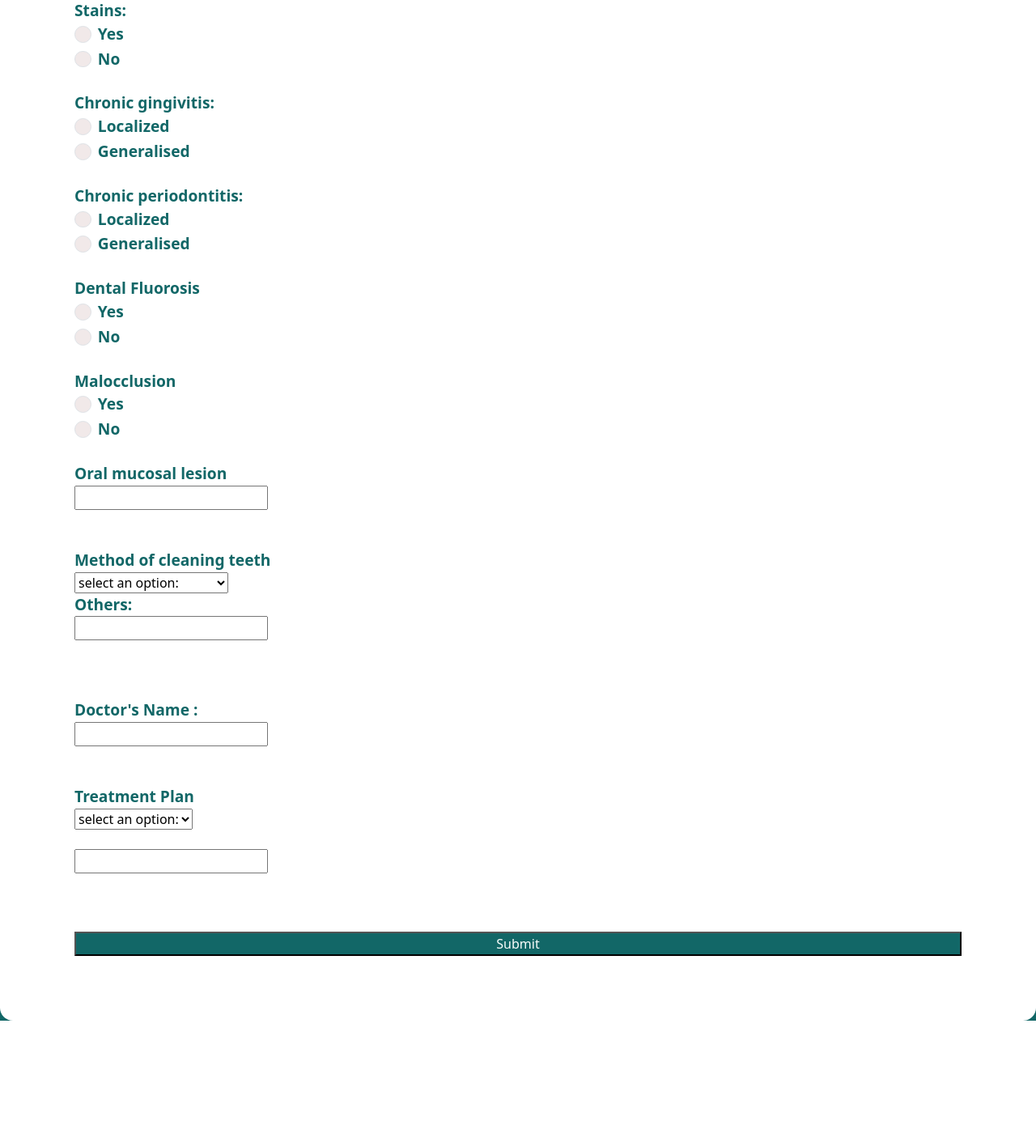
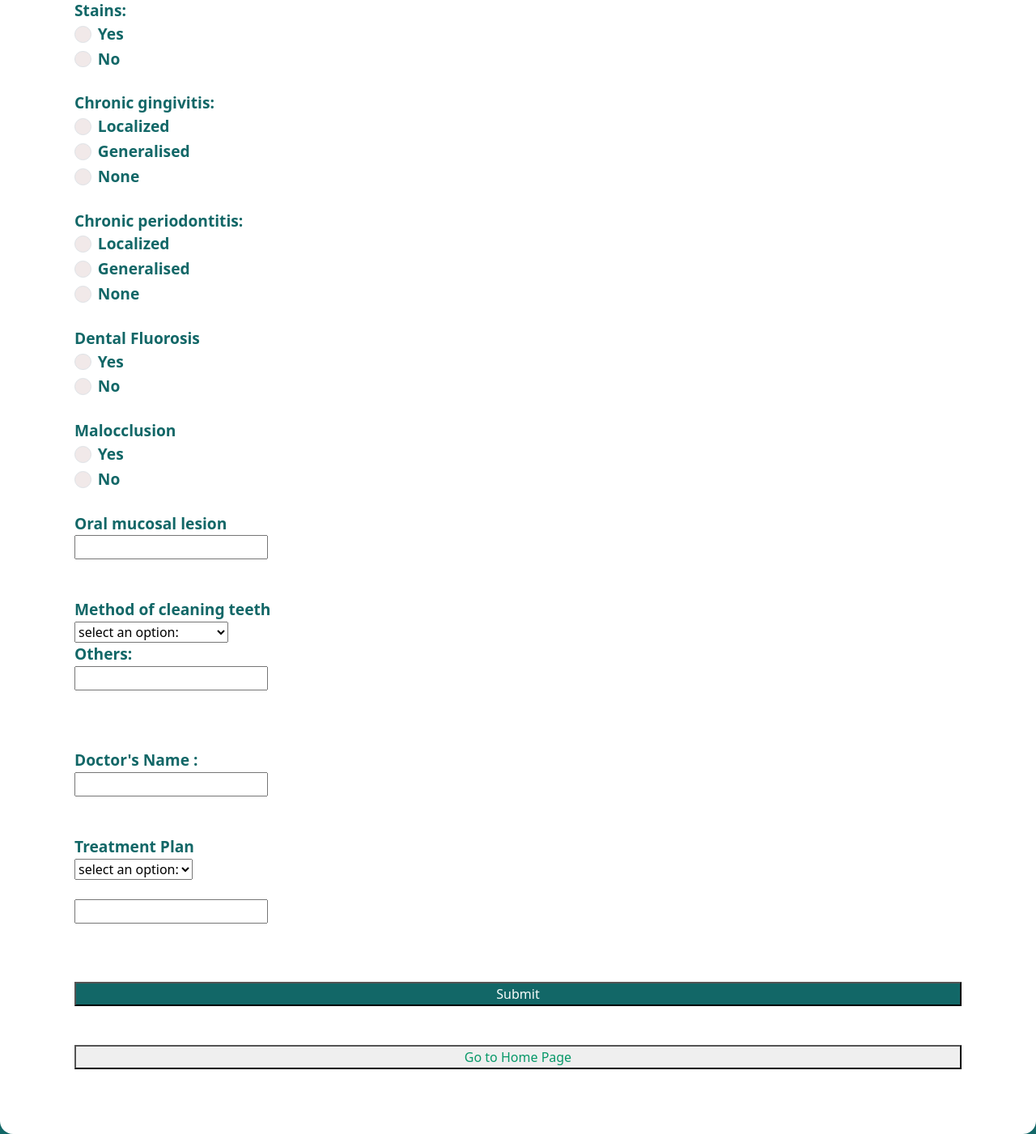
Before and after one commit to Adarsh-singh-2002/SRM_dental_patients, a Flask app: page /form.html in a window 1280 px wide. Shown: the part 2848-4249 px from the top of the page at 81% size. Before the commit the page ends 4109 px from the top, so only its background shows below. Run offline with Flask 3, Linux system fonts and the light colour scheme.

Commit message:
modifications

```diff
--- a/app.py
+++ b/app.py
@@ -8,6 +8,18 @@
 currentdirectory = os.path.dirname(os.path.abspath(__file__))
 
 app = Flask(__name__, template_folder='templates')
+
+conn = sqlite3.connect('patient.db') # create a database if it does not exist
+c = conn.cursor()
+
+# create a table if it does not exist
+c.execute('''CREATE TABLE IF NOT EXISTS Patients
+            (Patient_id TEXT,Organised_By TEXT,Department TEXT, DateOfVisit TEXT, Place TEXT,District TEXT,Name_Of_Patient TEXT, Age TEXT,Contact TEXT,Education TEXT, Gender TEXT,Income TEXT, Cheif_Complaint TEXT, Diabetes TEXT, HyperTension TEXT, Thyroid_Disorders TEXT, Cardiovascular_Diseases TEXT, Respiratory_diseases TEXT, Bleeding_Disorders TEXT,Others_past TEXT,past_dental_visit TEXT, Smoking TEXT, Alcohol TEXT,smokeless TEXT,Others_habits TEXT,  decayed_tooth TEXT, missing_tooth TEXT, filled_tooth TEXT, pain_in_tooth TEXT, fractured_tooth TEXT, mobility_tooth TEXT, others TEXT, Calculus TEXT, Stains TEXT, Gingivitis TEXT, Periodontitis TEXT, dental_fluorosis TEXT, malocclusion TEXT, oral_muscosal_lesion TEXT,cleaning TEXT,Others_method TEXT, Doctors_name TEXT, treatment_done TEXT, expalnation TEXT)''')
+
+
+
+
+
 
 @app.route('/')
 def home():
@@ -34,7 +46,6 @@
     gender = request.form.get('gender',None)
     income = request.form.get('income',None)
     complaint = request.form.get('complaint',None)
-    # past_medical_history = request.form.get('history')
 
     Diabetes = request.form.get('Diabetes',None)
     HyperTension = request.form.get('HyperTension',None)
@@ -63,22 +74,15 @@
     Others = request.form.get('Others',None)
 
 
-
-    # gingiva = request.form.get('gingiva')
-
     Calculus = request.form.get('Calculus',None)
     Stains = request.form.get('Stains',None)
     gingivitis = request.form.get('gingivitis',None)
     periodontitis = request.form.get('periodontitis',None)
 
 
-
-
-    # description = request.form.get('comment')
     dental_fluorosis = request.form.get('floro',None)
     malocclusion = request.form.get('malo',None)
     oral_muscosal_lesion = request.form.get('masc',None)
-    # condition = request.form.get('condition')
 
     cleaning = request.form.get('cleaning',None)
     Others_method = request.form.get('Others_method',None)
@@ -88,16 +92,9 @@
     treatment_done = request.form.get('treatment',None)
     explanation = request.form.get('explanation',None)
 
+    conn = sqlite3.connect('patient.db') # create a database if it does not exist
 
-
-    conn = sqlite3.connect('patient.db') # create a database if it does not exist
     c = conn.cursor()
-
-    # c.execute("DROP TABLE Patients")
-
-    # create a table if it does not exist
-    c.execute('''CREATE TABLE IF NOT EXISTS Patients
-                (Patient_id TEXT,Organised_By TEXT,Department TEXT, DateOfVisit TEXT, Place TEXT,District TEXT,Name_Of_Patient TEXT, Age TEXT,Contact TEXT,Education TEXT, Gender TEXT,Income TEXT, Cheif_Complaint TEXT, Diabetes TEXT, HyperTension TEXT, Thyroid_Disorders TEXT, Cardiovascular_Diseases TEXT, Respiratory_diseases TEXT, Bleeding_Disorders TEXT,Others_past TEXT,past_dental_visit TEXT, Smoking TEXT, Alcohol TEXT,smokeless TEXT,Others_habits TEXT,  decayed_tooth TEXT, missing_tooth TEXT, filled_tooth TEXT, pain_in_tooth TEXT, fractured_tooth TEXT, mobility_tooth TEXT, others TEXT, Calculus TEXT, Stains TEXT, Gingivitis TEXT, Periodontitis TEXT, dental_fluorosis TEXT, malocclusion TEXT, oral_muscosal_lesion TEXT,cleaning TEXT,Others_method TEXT, Doctors_name TEXT, treatment_done TEXT, expalnation TEXT)''')
 
     # insert data into the table
     c.execute("INSERT INTO Patients VALUES (?,?,?,?,?,?,?,?,?,?,?,?,?,?,?,?,?,?,?,?,?,?,?,?,?,?,?,?,?,?,?,?,?,?,?,?,?,?,?,?,?,?,?,?)",(id,organisedBy,department,date,place,district,name,age,contact,education,gender,income,complaint,Diabetes,HyperTension,Thyroid,Cardiovascular,Respiratory,Bleeding,Others_past,past_dental_visit,smoking,Alcohol,smokeless,Others_habits,decayed,missing,filled,pain,fractured,mobility,Others,Calculus,Stains,gingivitis,periodontitis,dental_fluorosis,malocclusion,oral_muscosal_lesion,cleaning,Others_method,Doctors_name,treatment_done,explanation))
--- a/templates/form.html
+++ b/templates/form.html
@@ -4,7 +4,7 @@
     <meta charset="UTF-8">
     <meta http-equiv="X-UA-Compatible" content="IE=edge">
     <meta name="viewport" content="width=device-width, initial-scale=1.0">
-    <title>Document</title>
+    <title>Patient Details</title>
     <link rel="stylesheet" href="/static/css/style1.css">
     <link href="https://cdn.jsdelivr.net/npm/bootstrap@5.3.0-alpha1/dist/css/bootstrap.min.css" rel="stylesheet" integrity="sha384-GLhlTQ8iRABdZLl6O3oVMWSktQOp6b7In1Zl3/Jr59b6EGGoI1aFkw7cmDA6j6gD" crossorigin="anonymous">
 
@@ -22,31 +22,17 @@
             </div>
             <br>
             <div class="col-sm-3">
-              <select id="history" name="department" required onchange="toggleOrganisedByInput()">
-                <option value="">select an option:</option>
+              <select id="Organised_By" name="Organised_By" required onchange="toggleOrganisedByInput()">
+                <option value="None">select an option:</option>
                 <option value="Public Health Dentistry">Public Health Dentistry:</option>
                 <option value="Others">Others:</option>
                 </select>
               <br>
               <label htmlFor="">Department</label>
-              <input type="text" id="Organised_By" name="Organised_By" class="form-control" style="display: none;"/>
+              <input type="text" id="department" name="department" class="form-control" style="display: none;"/>
 
               <br/>
             </div>
-          <!-- <label for="firstField">First Field:</label>
-    <select id="firstField" onchange="toggleField()">
-    <option value="">Select an option</option>
-    <option value="specificValue">Specific Value</option>
-    <option value="otherValue">Other Value</option>
-  </select>
-
-  <br><br>
-
-  <div id="secondField" style="display: none;">
-    <label for="secondField">Second Field:</label>
-    <input type="text" id="secondField" name="secondField">
-  </div> -->
-
 
           </div>
             <br>
@@ -368,6 +354,10 @@
               <input class="form-check-input form-control-input" type="radio" id="visit2" name="gingivitis" value="Generalised" required>
               <label class="form-check-label" for="visit2">Generalised</label>
             </div>
+            <div class="form-check">
+              <input class="form-check-input form-control-input" type="radio" id="visit3" name="gingivitis" value="Neither_Localized_nor_Generalised" required>
+              <label class="form-check-label" for="visit2">None</label>
+            </div>
           </div>
           <br>
 
@@ -380,6 +370,10 @@
             <div class="form-check">
               <input class="form-check-input form-control-input" type="radio" id="visit2" name="periodontitis" value="Generalised" required/>
               <label class="form-check-label" for="visit2">Generalised</label>
+            </div>
+            <div class="form-check">
+              <input class="form-check-input form-control-input" type="radio" id="visit3" name="periodontitis" value="Neither_Localized_nor_Generalised" required/>
+              <label class="form-check-label" for="visit2">None</label>
             </div>
           </div>
           <br>
@@ -424,7 +418,7 @@
           <label htmlFor=""><b>Method of cleaning teeth </b></label>
           <br />
           <select id="history" name="cleaning" required>
-            <option value="">select an option:</option>
+            <option value="notSelected">select an option:</option>
             <option value="toothbrush and paste">toothbrush and paste:</option>
             <option value="Finger">Finger:</option>
             <option value="tooth powder">tooth powder</option>
@@ -467,14 +461,20 @@
           <br>
           <br>
           <button type="submit" style="width: 100%; color: rgb(249, 252, 251); background-color:  rgb(18, 103, 103);"> Submit </button>
+          <br>
+          <br>
+          <br>
+
+          <button class = "col-1" type="button" style="width: 100%; color: rgb(7, 152, 104); background-color:  rgb(7, 152, 104); " onclick="window.location.href='/';">Go to Home Page</button>
+
         </div>
       </form>
     </div>
     <script src="https://cdn.jsdelivr.net/npm/bootstrap@5.3.0-alpha1/dist/js/bootstrap.bundle.min.js" integrity="sha384-w76AqPfDkMBDXo30jS1Sgez6pr3x5MlQ1ZAGC+nuZB+EYdgRZgiwxhTBTkF7CXvN" crossorigin="anonymous"></script>
     <script>
     function toggleOrganisedByInput() {
-      var select = document.getElementById("history");
-      var organisedByInput = document.getElementById("Organised_By");
+      var select = document.getElementById("Organised_By");
+      var organisedByInput = document.getElementById("department");
 
       if (select.value === "Others") {
         organisedByInput.style.display = "block";
```
Also changed, not shown: patient.db.
